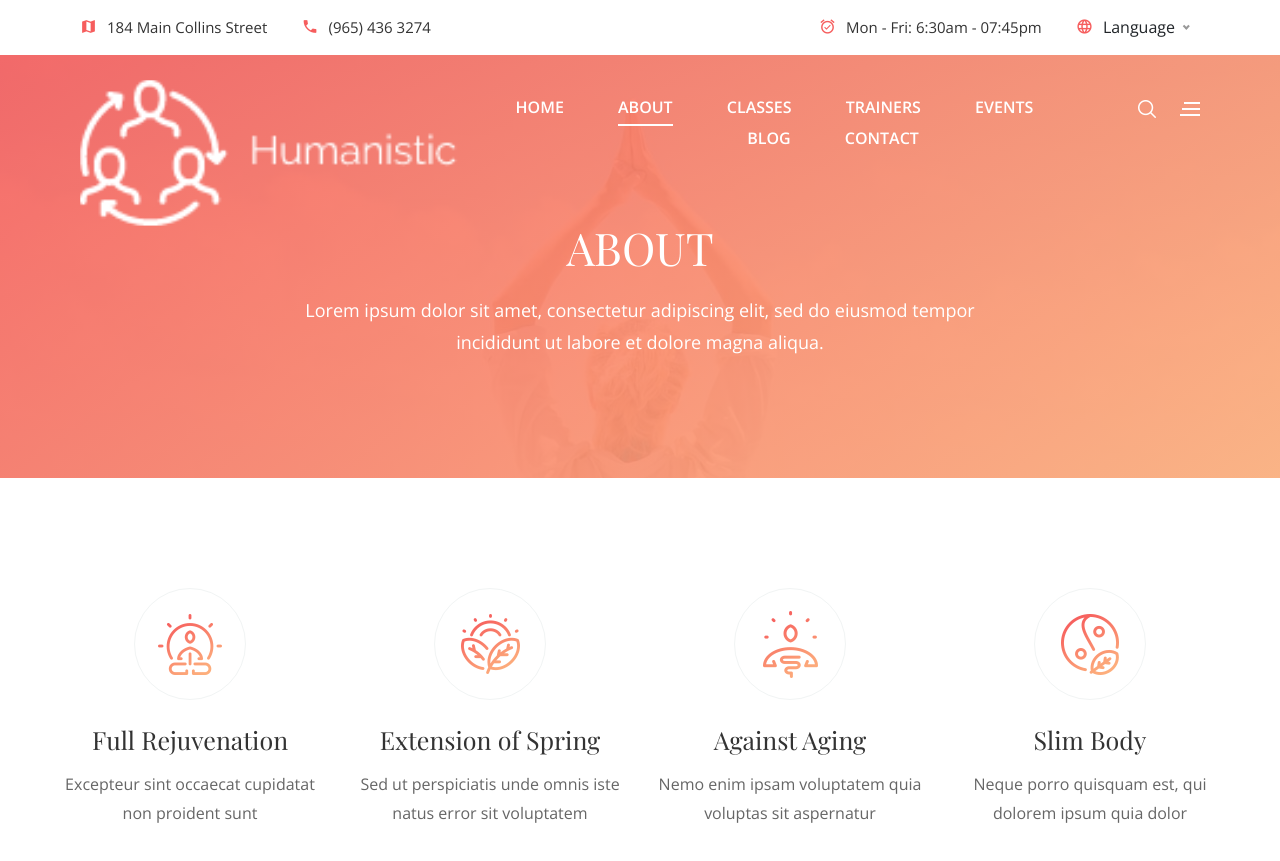
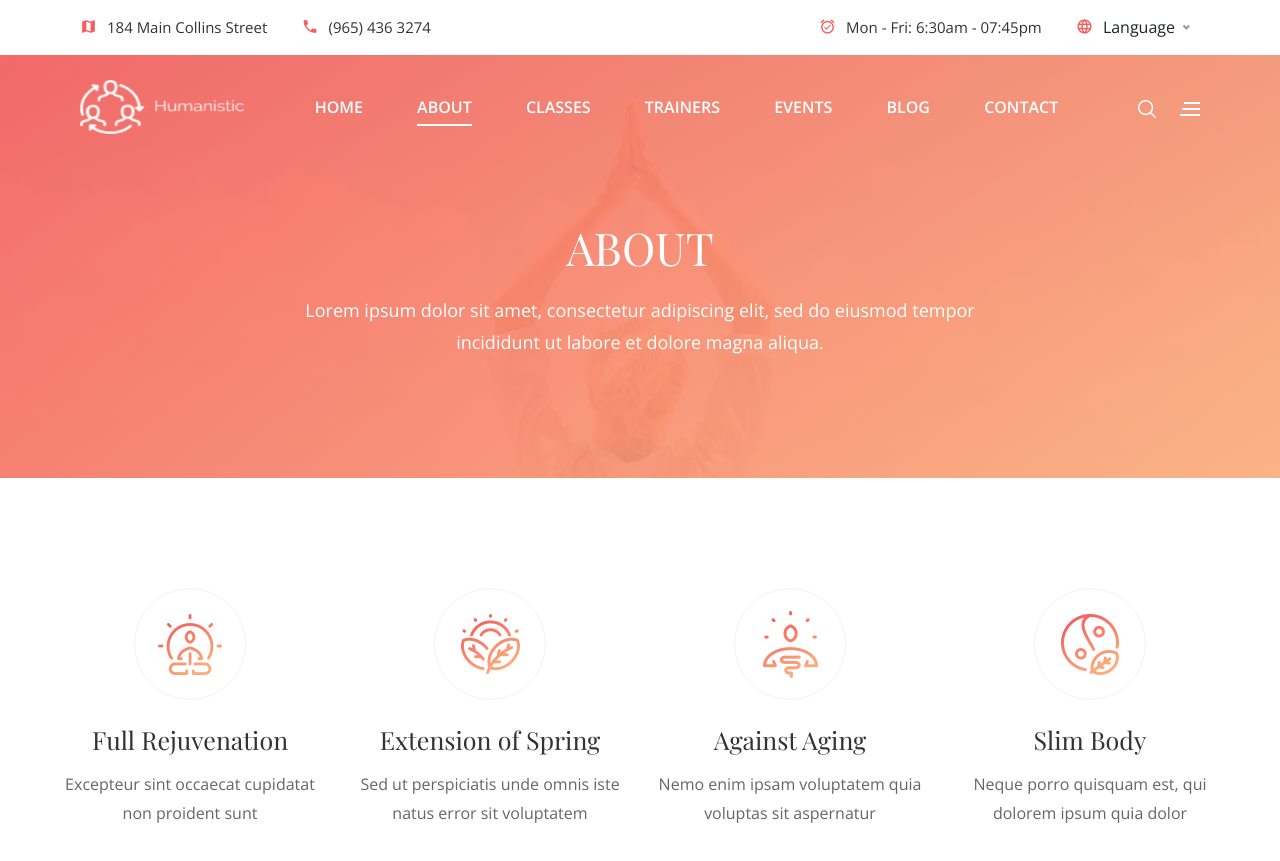
Before and after one commit to stanymaina/humanistic1, a plain HTML site: page about.html in a window 1280 px wide. Shown: the top 861 px of the page. Drawn offline with nearby package versions, Linux system fonts and the light colour scheme; files whose address does not match are found by name; a web font is replaced by a local one.

Commit message:
Template upload

```diff
--- a/about.html
+++ b/about.html
@@ -62,7 +62,7 @@
 		</div>
 		<div class="header-bottom">
 			<a href="index.html" class="site-logo">
-				<img src="img/logo-6.png" alt="">
+				<img src="img/logo-6.png" alt="" width="175" height="54">
 			</a>
 			<div class="hb-right">
 				<div class="hb-switch" id="search-switch">
```
Also changed, not shown: blog.html (+1 -1 lines), classes-details.html (+1 -1 lines), classes.html (+1 -1 lines), contact.html (+1 -1 lines), event-details.html (+1 -1 lines), events.html (+1 -1 lines), index.html (+1 -1 lines), single-blog.html (+1 -1 lines), trainer-details.html (+1 -1 lines), trainer.html (+1 -1 lines).
